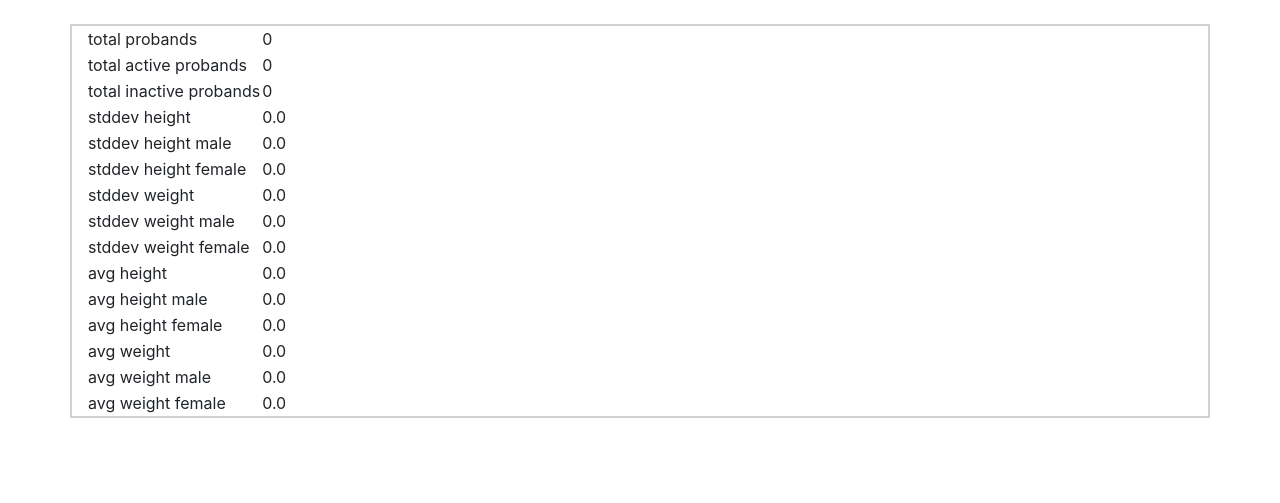
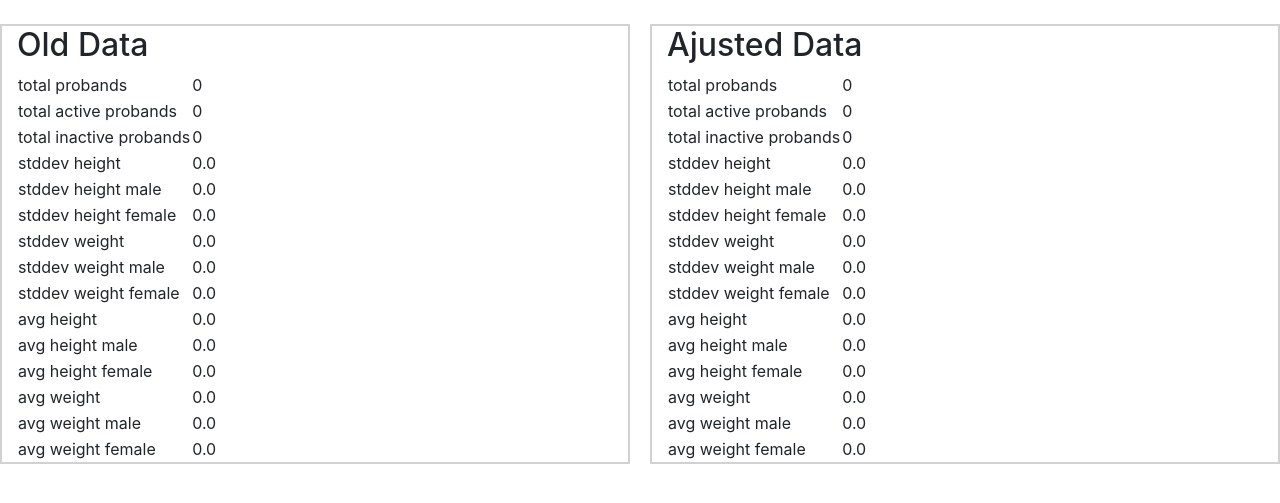
Before and after one commit to janniklth/ProbandApp, a Flask app: page /report in a window 1280 px wide. Shown: the part 56-559 px from the top of the page. Run offline with Flask 3, Linux system fonts and the light colour scheme; data that the repository does not hold is empty; some libraries are stand-ins or nearby versions.

Commit message:
show old report and adjusted report (still old data)

```diff
--- a/main.py
+++ b/main.py
@@ -456,9 +456,9 @@ def report():
             'avg weight female': avg_weight_female
         }
 
-        print(report_data)
 
-        return render_template('report.html', report=report_data)
+        # TODO: add adjusted data
+        return render_template('report.html', old_report=report_data, adjusted_report=report_data)
 
     else:
         return render_template('report.html')
--- a/templates/report.html
+++ b/templates/report.html
@@ -1,11 +1,12 @@
 {% extends 'layout.html' %}
 {% block content %}
  <br>
-      <div class="container" style="border: solid 2px #D1D1D1;">
-
-      {% if report %}
-           <table >
-               {% for key, value in report.items() %}
+<div style="display: flex;">
+  <div class="container" style="border: solid 2px #D1D1D1; margin-right: 20px;">
+    <h2>Old Data</h2>
+    {% if old_report %}
+         <table>
+             {% for key, value in old_report.items() %}
                  <tr>
                      <td>{{ key }}</td>
                      <td>{{ value }}</td>
@@ -15,4 +16,18 @@
     </table>
   </div>
 
+  <div class="container" style="border: solid 2px #D1D1D1;">
+    <h2>Ajusted Data</h2>
+    {% if adjusted_report %}
+         <table>
+             {% for key, value in adjusted_report.items() %}
+                 <tr>
+                     <td>{{ key }}</td>
+                     <td>{{ value }}</td>
+                 </tr>
+             {% endfor %}
+    {% endif %}
+    </table>
+  </div>
+</div>
 {% endblock %}
```
Lines whose indentation alone changed are shown as unchanged.
